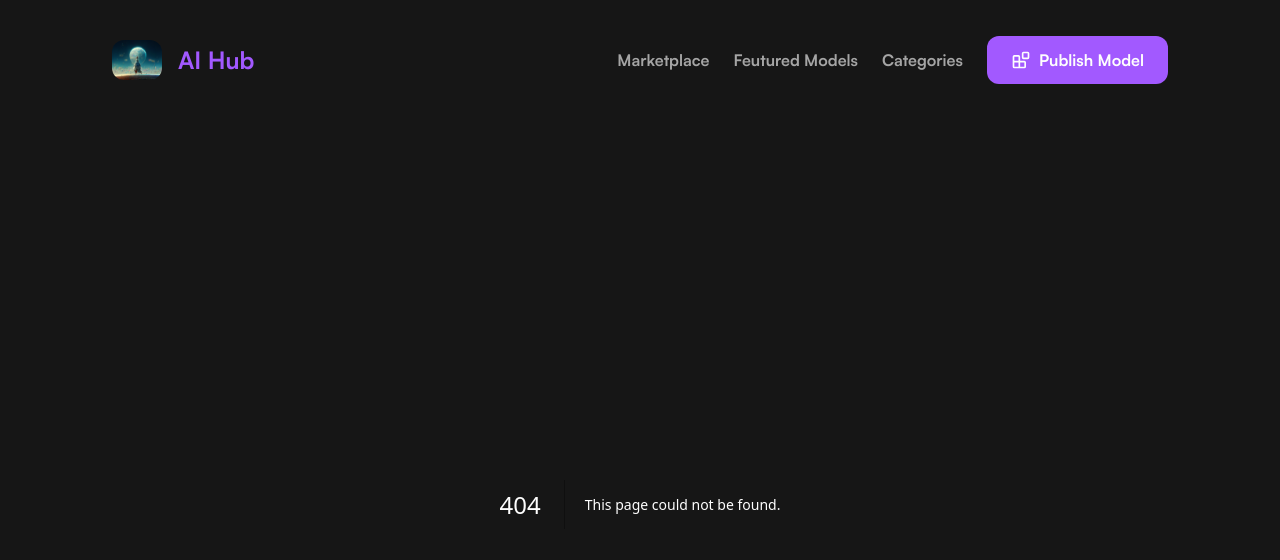
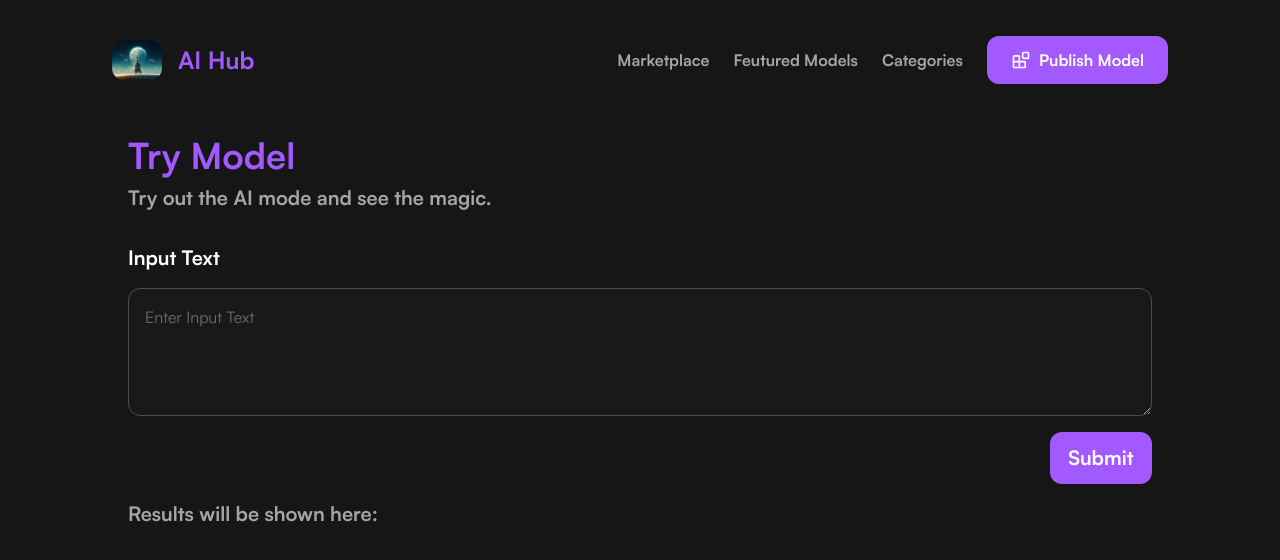
Before and after one commit to siddhesh1051/AI-Hub, a Next.js app: page /try in a window 1280 px wide. Before the commit this address had no page. Shown: the top 560 px of the page. Built offline with nearby package versions, Linux system fonts and the light colour scheme.

Commit message:
space added to try out the model

```diff
--- a/src/app/marketplace/[model_id]/page.tsx
+++ b/src/app/marketplace/[model_id]/page.tsx
@@ -3,7 +3,7 @@
 import { AI_Model } from "@/models/aimodels.model";
 import axios from "axios";
 import Image from "next/image";
-import { useParams } from "next/navigation";
+import { useParams, useRouter } from "next/navigation";
 import React, { useEffect, useState } from "react";
 import CoverImage from "@/assets/cover.svg";
 import ModelImage from "@/assets/modelImage.svg";
@@ -25,8 +25,10 @@ export default function ModelPage() {
   const [loading, setLoading] = useState(true);
   const [modelsData, setModelsData] = useState<AI_Model[]>([]);
 
-  const handleTryItOut = () => {
-    toast.info("Try it out feature coming soon!");
+  const router = useRouter();
+
+  const handleTryItOut = (model_tag: string) => {
+    router.push(`/try?model_tag=${model_tag}`);
   };
 
   useEffect(() => {
@@ -99,7 +101,7 @@ export default function ModelPage() {
               <div className="flex justify-between items-center gap-2 w-full">
                 <h1 className="text-5xl text-snow font-bold">{model?.name}</h1>
                 <button
-                  onClick={handleTryItOut}
+                  onClick={() => handleTryItOut(model?.tag ?? "")}
                   className="flex justify-center items-center gap-2 bg-lavender text-snow font-semibold px-6 py-3 rounded-xl"
                 >
                   <LucideWrench size={20} />
--- /dev/null
+++ b/src/app/try/page.tsx
@@ -0,0 +1,65 @@
+"use client";
+
+import { useSearchParams } from "next/navigation";
+import React, { useState } from "react";
+import { toast } from "sonner";
+
+export default function Try() {
+  const [inputText, setInputText] = useState("");
+  const query = useSearchParams();
+  const imageModel = query.get("model_tag");
+
+  return (
+    <div className="flex flex-col w-full items-center py-4 md:px-32 px-6 my-4 gap-8">
+      <div className="flex flex-col w-full items-start gap-2 ">
+        <h1 className="text-4xl font-bold text-lavender">Try Model</h1>
+        <p className="text-xl font-semibold text-steel">
+          Try out the AI mode and see the magic.
+        </p>
+      </div>
+      <div className="flex flex-col w-full items-start gap-4 rounded-xl">
+        {imageModel === "Image Generation" ||
+        imageModel === "Computer Vision" ||
+        imageModel === "OCR" ? (
+          <>
+            <label className="text-xl font-semibold text-snow">
+              Upload Input Image
+            </label>
+            <input
+              type="file"
+              placeholder="Upload Input Image"
+              className="ring-0 outline-none border border-iron bg-graphite/30 text-snow placeholder-steel  rounded-xl focus:ring-lavender placeholder-opacity-60 focus:border-lavender block w-full p-4"
+            />
+          </>
+        ) : (
+          <>
+            <label className="text-xl font-semibold text-snow">
+              Input Text
+            </label>
+            <textarea
+              placeholder="Enter Input Text"
+              value={inputText}
+              onChange={(e) => setInputText(e.target.value)}
+              className="ring-0 outline-none border border-iron bg-graphite/30 text-snow placeholder-steel  rounded-xl focus:ring-lavender placeholder-opacity-60 focus:border-lavender block w-full p-4 h-32"
+            ></textarea>
+          </>
+        )}
+
+        <div className="flex  flex-col md:flex-row  justify-end items-center gap-12 w-full">
+          <button
+            onClick={() => {
+              toast.info("This is a dummy feature");
+            }}
+            className="bg-lavender rounded-xl px-4 py-3 text-snow font-semibold text-xl w-[10%]"
+          >
+            Submit
+          </button>
+        </div>
+
+        <p className="text-xl font-semibold text-steel">
+          Results will be shown here:
+        </p>
+      </div>
+    </div>
+  );
+}
```
Also changed, not shown: screenshots/Screenshot 2024-04-01 021645.png (added), screenshots/Screenshot 2024-04-01 021802.png (added).
